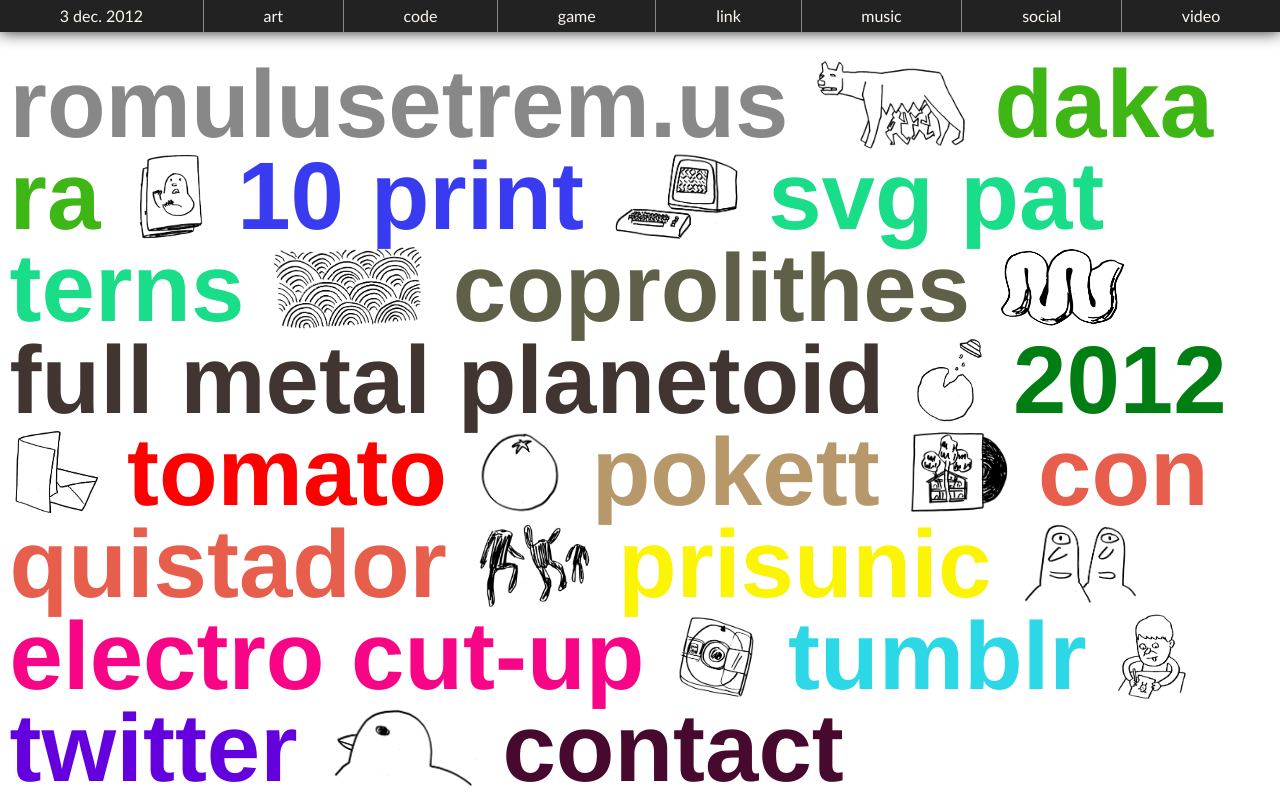
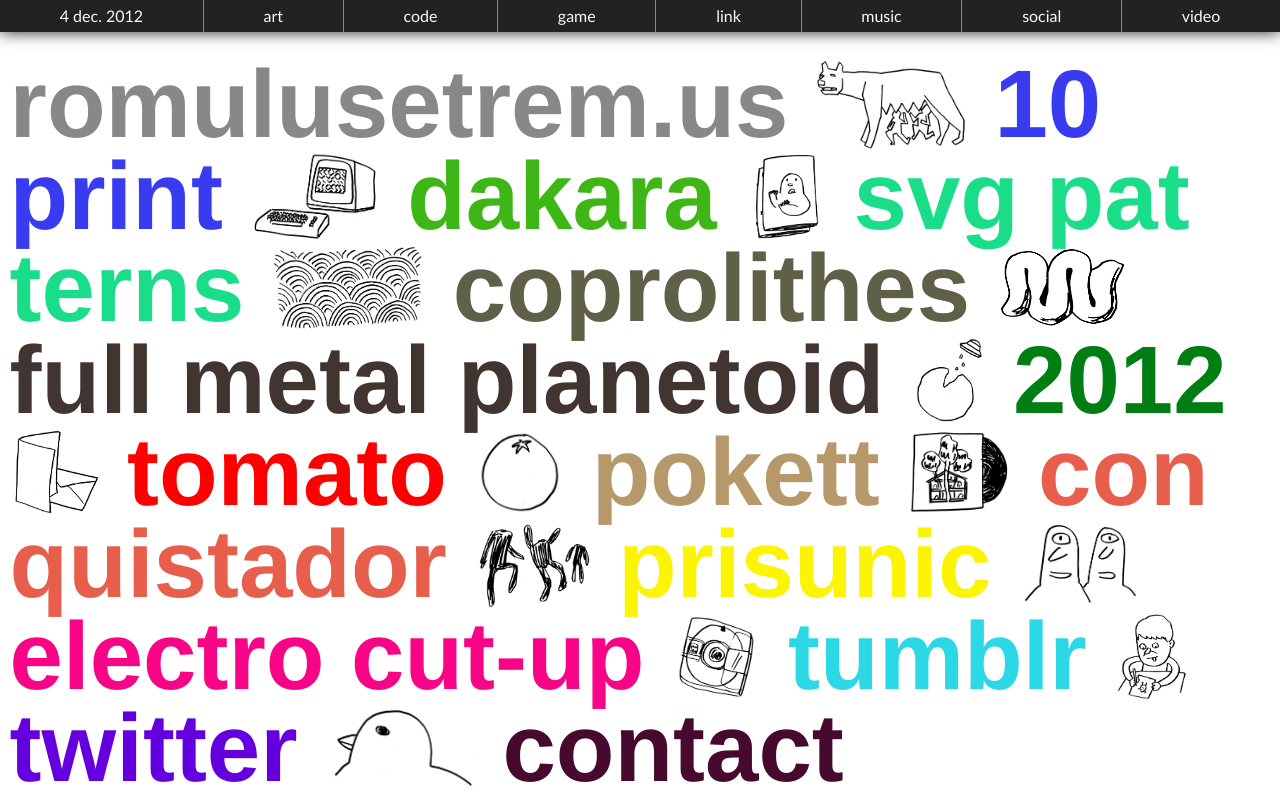
Before and after one commit to julienq/julienq.github.com, a plain HTML site: page index.html in a window 1280 px wide. Drawn offline with Linux system fonts and the light colour scheme.

```diff
--- a/index.html
+++ b/index.html
@@ -95,16 +95,16 @@ header > div.button {
     </style>
   </head>
   <body>
-    <header><div class="date">3 dec. 2012</div></header>
+    <header><div class="date">4 dec. 2012</div></header>
     <p>
       <span style="color:#888" data-tags="">ro&#8203;mu&#8203;lus&#8203;et&#8203;rem.&#8203;us <img src="media/png/louve.png" alt="she wolf"></span>
-      <a href="http://d-d-dakara.tumblr.com/" style="color:#3eb615"
-        data-tags="art link">da&#8203;ka&#8203;ra
-        <img src="media/png/dakara.png" alt="smoking explainer">
-      </a>
       <a href="10print/" style="color:#383bf0"
         data-tags="code art">10 print
         <img src="media/png/c64.png" alt="commodore 64"></a>
+      <a href="http://d-d-dakara.tumblr.com/" style="color:#3eb615"
+        data-tags="art link">da&#8203;ka&#8203;ra
+        <img src="media/png/dakara.png" alt="fanzines">
+      </a>
       <a href="media/svg/patterns/" style="color:#19dd89"
         data-tags="art">svg pat&#8203;terns
         <img src="media/png/pattern.png" alt="wave pattern">
```
Also changed, not shown: 10print/index.html (+0 -2 lines).
